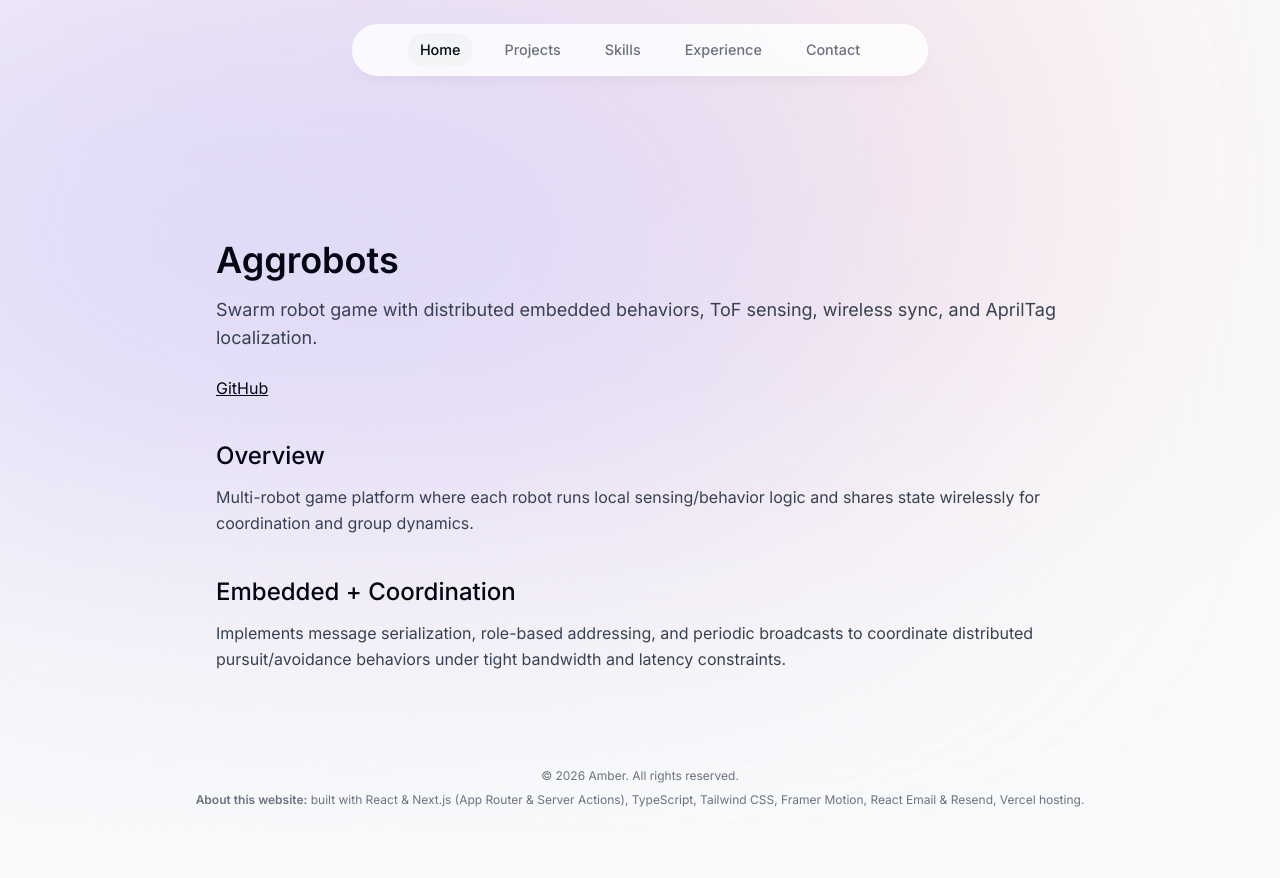
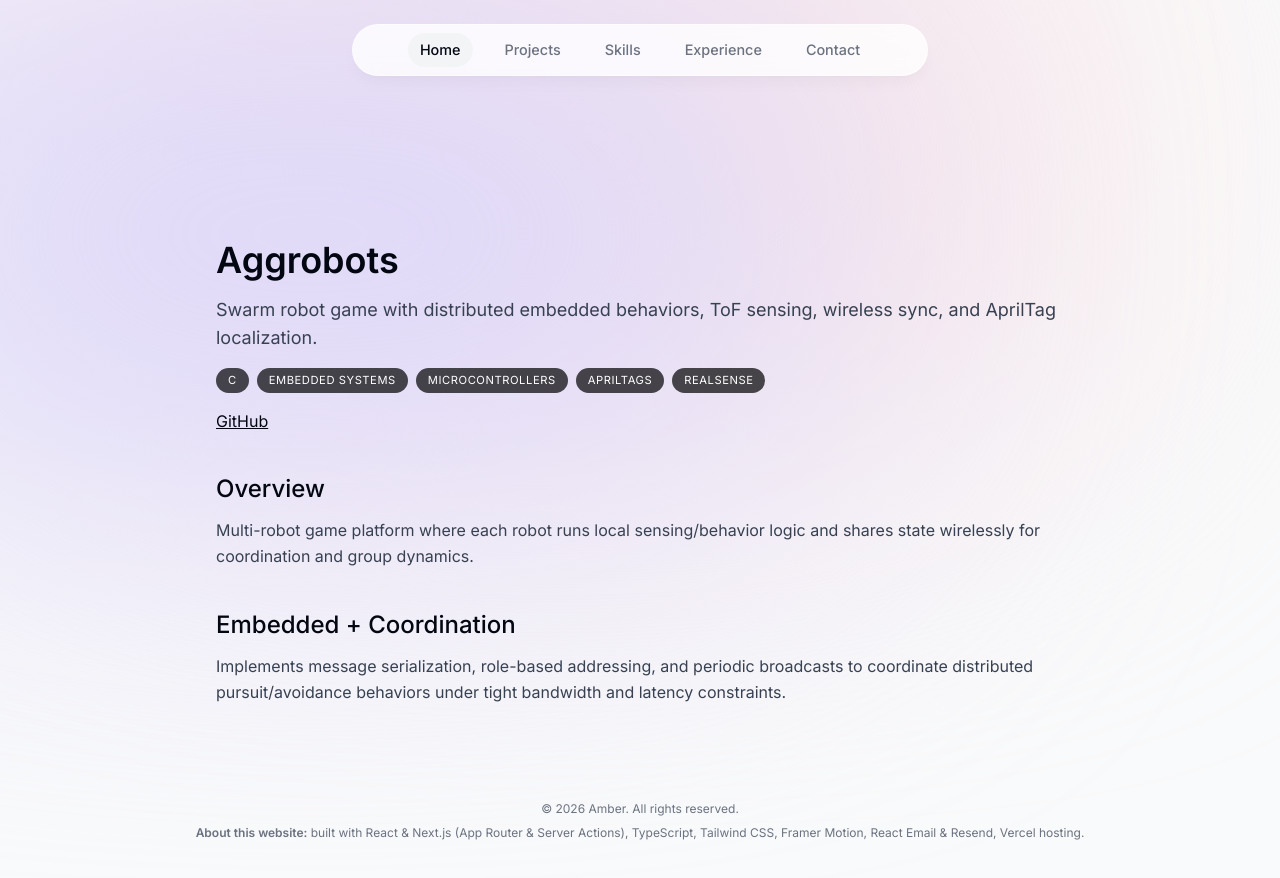
Before and after one commit to amberhandal/personal-site, a Next.js app: page /projects/aggrobots in a window 1280 px wide. Shown: the top 878 px of the page. Before the commit the page ends 848 px from the top, so only its background shows below. Built offline with nearby package versions, Linux system fonts and the light colour scheme.

Commit message:
add tags to project page

```diff
--- a/app/projects/[slug]/page.tsx
+++ b/app/projects/[slug]/page.tsx
@@ -200,9 +200,20 @@ export default function ProjectPage({ params }: { params: { slug: string } }) {
     <main className="mx-auto max-w-4xl px-6 py-24">
       <h1 className="mb-4 text-4xl font-semibold">{project.title}</h1>
 
-      <p className="mb-6 text-lg text-gray-700 dark:text-white/70">
+      <p className="mb-4 text-lg text-gray-700 dark:text-white/70">
         {project.description}
       </p>
+
+      <ul className="mb-4 flex flex-wrap gap-2">
+        {project.tags.map((tag, i) => (
+          <li
+            key={i}
+            className="bg-black/[0.7] px-3 py-1 text-[0.7rem] uppercase tracking-wider text-white rounded-full dark:text-white/70"
+          >
+            {tag}
+          </li>
+        ))}
+      </ul>
 
       <div className="mb-10 flex gap-6">
         {github && (
```
